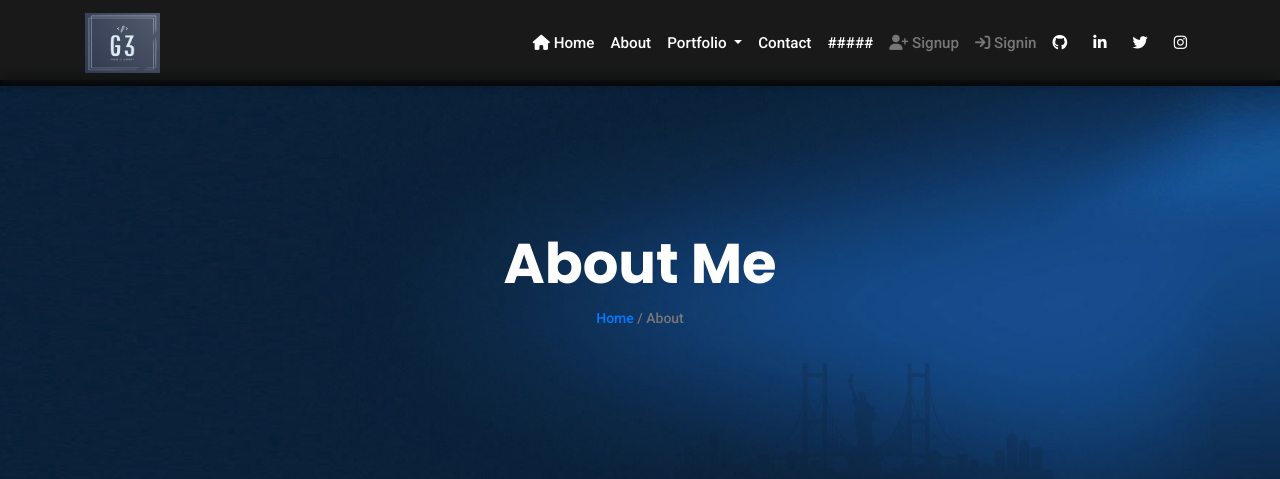
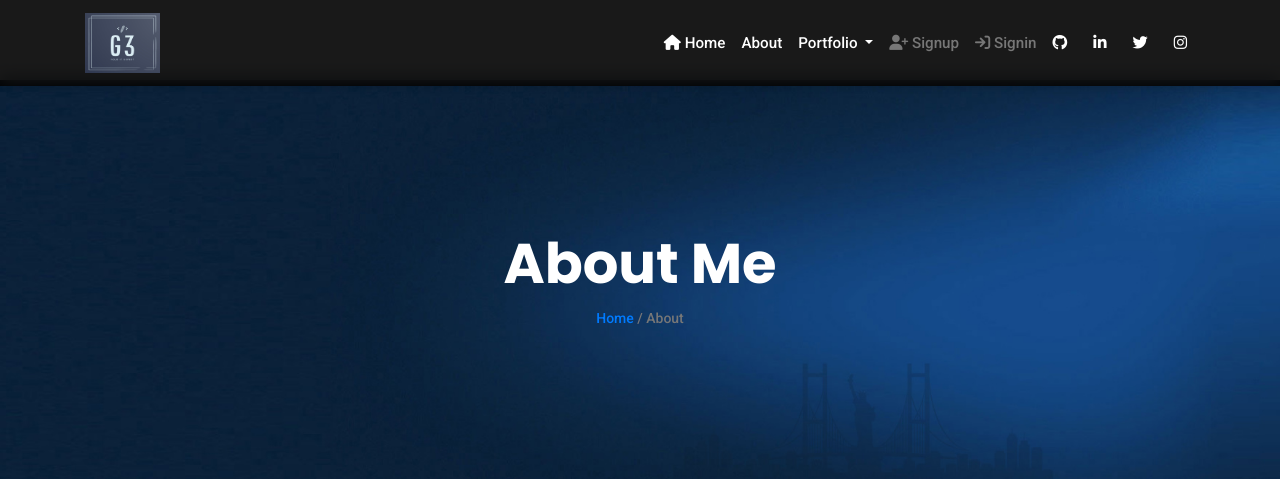
Before and after one commit to gautamw3/portfolio_cum_blog, a Django app: template portfolio/templates/portfolio/about-me.html in a window 1280 px wide. Shown: the top 479 px of the page. Run offline with Django 4.2, Linux system fonts and the light colour scheme; the template is opened without the code that fills it: most values are stand-ins (such as "Sample title", 1, 10 or a date in 2020); grey boxes marked "Sample" are stand-in pictures; some libraries are stand-ins or nearby versions.

Commit message:
Removed the test codes

```diff
--- a/portfolio/templates/portfolio/base_templates/base.html
+++ b/portfolio/templates/portfolio/base_templates/base.html
@@ -62,8 +62,7 @@
               </a>
             </div>
           </li>
-	  <li class="nav-item"><a class="nav-link" href="{% url 'contact_us' %}">Contact</a></li>
-	  <li class="nav-item"><a class="nav-link" href="{% url 'contact_us' %}">#####</a></li>
+<!--	  <li class="nav-item"><a class="nav-link" href="{% url 'contact_us' %}">Contact</a></li>-->
 
           {% if request.user.is_authenticated %}
           <li class="nav-item">
```
